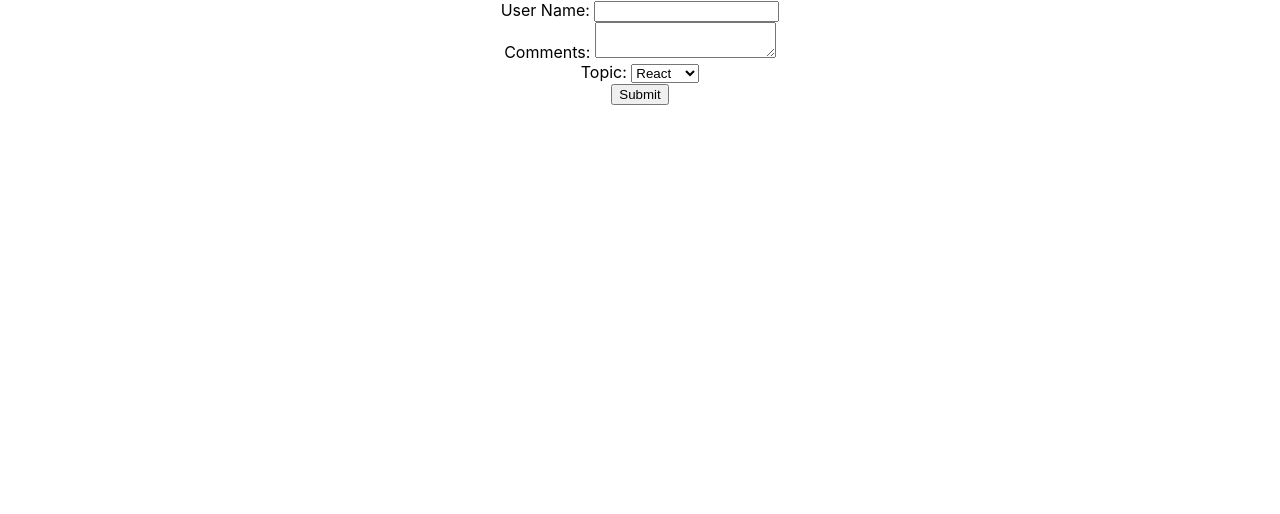
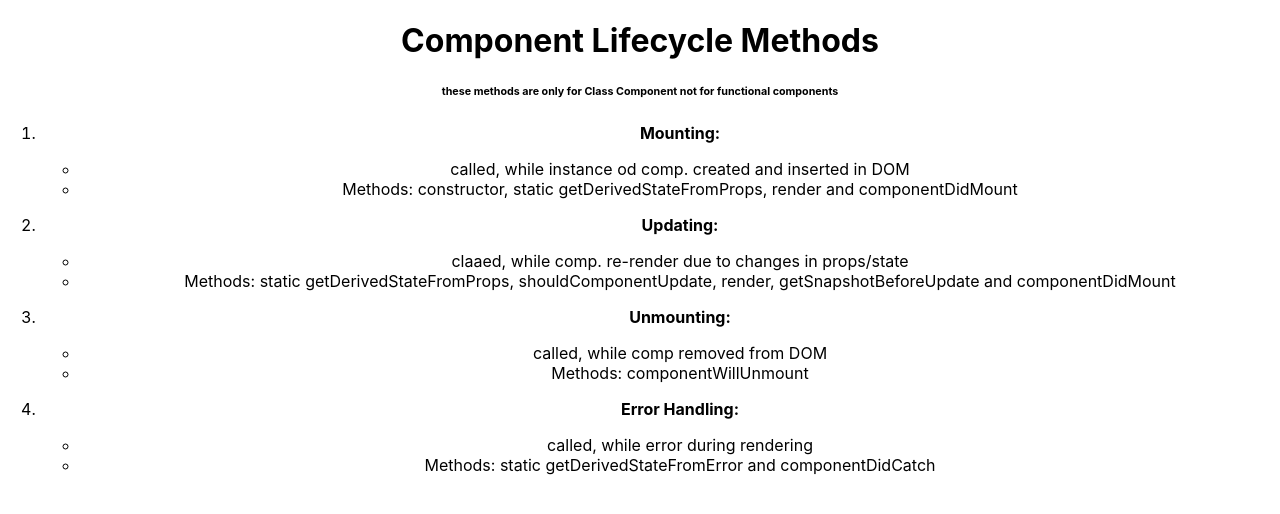
Before and after one commit to madiha-m/React, a React (Create React App) app in the folder forms/: page / in a window 1280 px wide. Shown: the top 514 px of the page. Built offline with nearby package versions, Linux system fonts and the light colour scheme.

Commit message:
Component Lifecycle Methods only for class coponent fot applicable for fun comp

```diff
--- a/forms/src/App.js
+++ b/forms/src/App.js
@@ -1,10 +1,12 @@
 import "./App.css";
+import CompLifecycleMethod from "./components/CompLifecycleMethod";
 import Form from "./components/Form";
 
 function App() {
   return (
     <div className="App">
-      <Form />
+      <CompLifecycleMethod />
+      {/* <Form /> */}
     </div>
   );
 }
--- /dev/null
+++ b/forms/src/components/CompLifecycleMethod.js
@@ -0,0 +1,67 @@
+import React, { Component } from "react";
+
+class CompLifecycleMethod extends Component {
+  render() {
+    return (
+      <div>
+        <h1>Component Lifecycle Methods</h1>
+        <h6>
+          these methods are only for <b>Class Component</b> not for functional
+          components
+        </h6>
+        <ol>
+          <li>
+            <ul>
+              <p>
+                <b>Mounting: </b>
+              </p>
+              <li>
+                called, while instance od comp. created and inserted in DOM
+              </li>
+              <li>
+                Methods: constructor, static getDerivedStateFromProps, render
+                and componentDidMount
+              </li>
+            </ul>
+          </li>
+          <li>
+            <ul>
+              <p>
+                <b>Updating: </b>
+              </p>
+              <li>
+                claaed, while comp. re-render due to changes in props/state
+              </li>
+              <li>
+                Methods: static getDerivedStateFromProps, shouldComponentUpdate,
+                render, getSnapshotBeforeUpdate and componentDidMount
+              </li>
+            </ul>
+          </li>
+          <li>
+            <ul>
+              <p>
+                <b>Unmounting: </b>
+              </p>
+              <li>called, while comp removed from DOM</li>
+              <li>Methods: componentWillUnmount</li>
+            </ul>
+          </li>
+          <li>
+            <ul>
+              <p>
+                <b>Error Handling: </b>
+              </p>
+              <li>called, while error during rendering</li>
+              <li>
+                Methods: static getDerivedStateFromError and componentDidCatch
+              </li>
+            </ul>
+          </li>
+        </ol>
+      </div>
+    );
+  }
+}
+
+export default CompLifecycleMethod;
```
Also changed, not shown: 1 other file (tests, documents, lock files or other folders).
